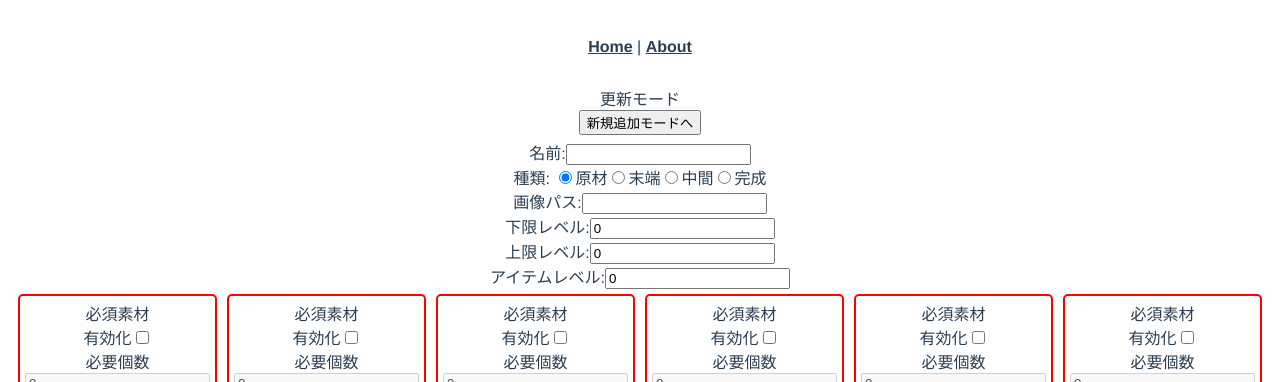
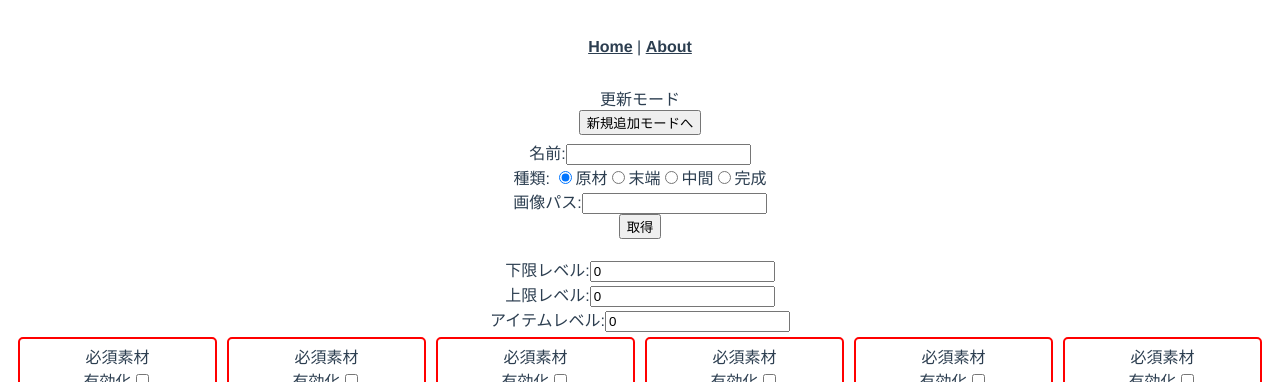
Before and after one commit to OKAUEND/ffxiv_tools_console, a Vue app: page /Console in a window 1280 px wide. Shown: the top 382 px of the page. Built offline with nearby package versions, Linux system fonts and the light colour scheme; no server answers.

Commit message:
ADD - 入力したレベルや個数は数値として持たせたいので、修飾子を付与

```diff
--- a/src/components/Console/Ingredient.vue
+++ b/src/components/Console/Ingredient.vue
@@ -6,7 +6,7 @@
       必要個数<input
         type="text"
         :disabled="!isEnable"
-        v-model="ReqValue"
+        v-model.number="ReqValue"
         @input="EventEmit"
       />
     </div>
@@ -15,7 +15,7 @@
       <input
         type="text"
         :disabled="!isEnable"
-        v-model="ChildDocumentID"
+        v-model.number="ChildDocumentID"
         @input="EventEmit"
       />
       <button @click="fetchDocument">取得</button>
--- a/src/components/Console/LogRegister.vue
+++ b/src/components/Console/LogRegister.vue
@@ -16,15 +16,25 @@
         <input type="radio" id="Complete" value="3" v-model="crafttype" />
         <label for="Complete">完成</label>
       </div>
-      <div>画像パス:<input type="text" v-model="image" /></div>
       <div>
-        下限レベル:<input type="text" v-model="CraftingLog.bottomLevel" />
+        画像パス:<input type="text" v-model="image" /><br />
+        <button @click="fetchIcon()">取得</button><br />
+        <img :src="imageurl" />
       </div>
       <div>
-        上限レベル:<input type="text" v-model="CraftingLog.upperLevel" />
+        下限レベル:<input
+          type="text"
+          v-model.number="CraftingLog.bottomLevel"
+        />
       </div>
       <div>
-        アイテムレベル:<input type="text" v-model="CraftingLog.ItemLevel" />
+        上限レベル:<input type="text" v-model.number="CraftingLog.upperLevel" />
+      </div>
+      <div>
+        アイテムレベル:<input
+          type="text"
+          v-model.number="CraftingLog.ItemLevel"
+        />
       </div>
       <div class="LogRegister__Ingredients">
         <ingredient v-model="IngredientSlot0" :SortID="1" />
```
